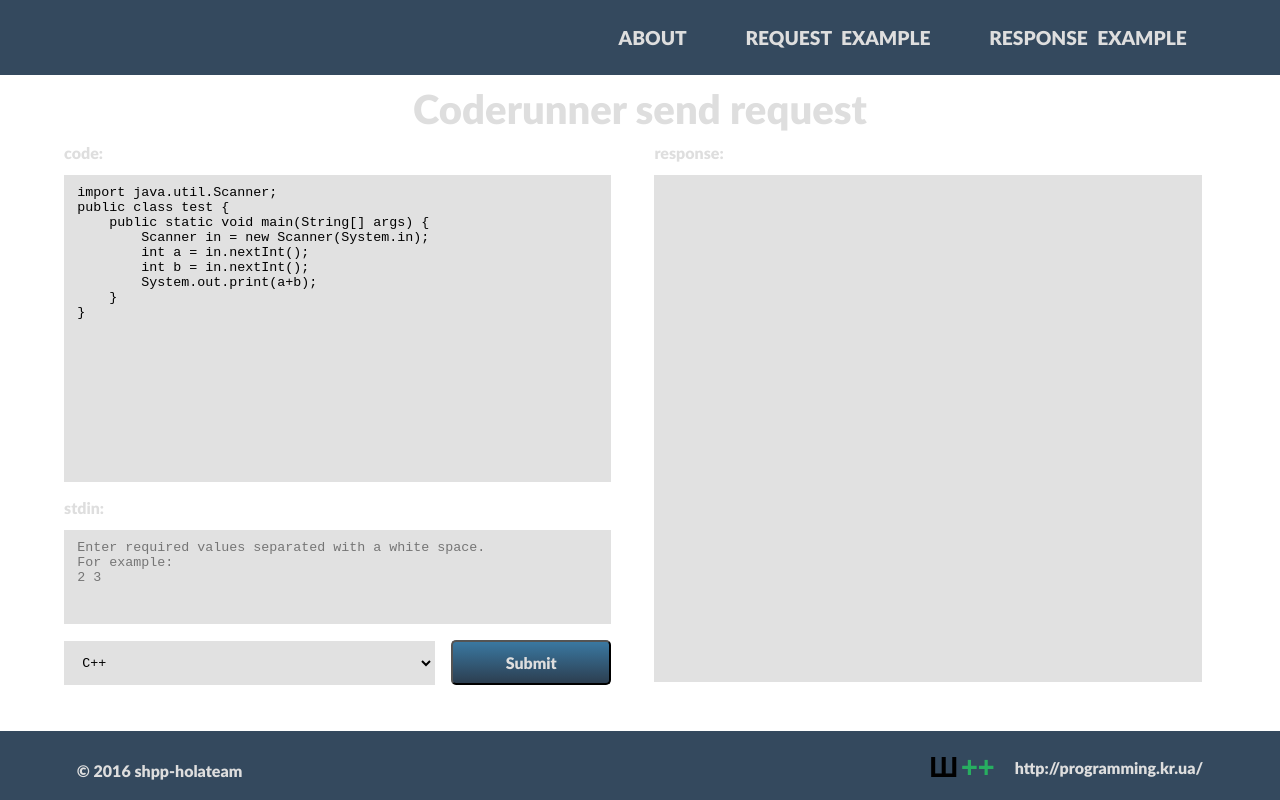
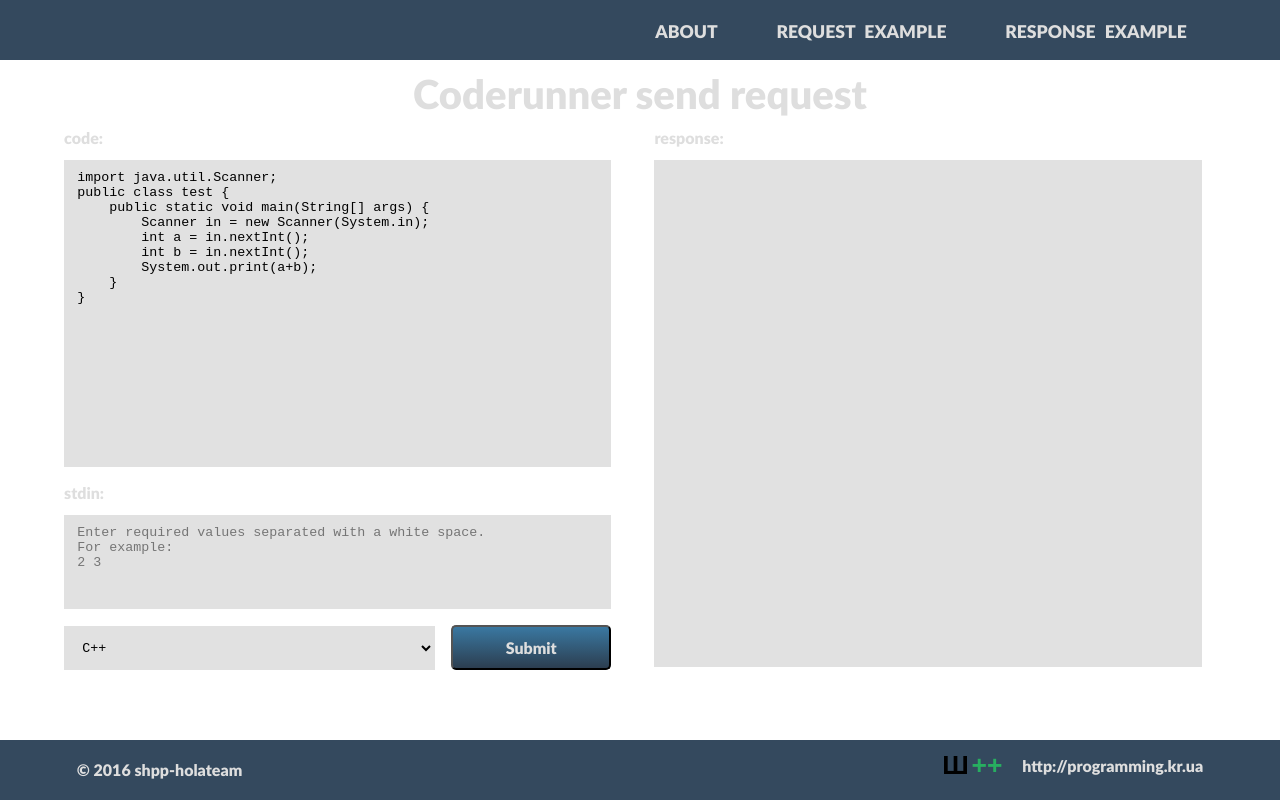
Before and after one commit to shpp-alyabihova/requestRouter, a website: page index.html in a window 1280 px wide. Drawn offline with Linux system fonts and the light colour scheme.

Commit message:
corrects header and footer height

```diff
--- a/index.html
+++ b/index.html
@@ -32,6 +32,8 @@
         header {
             background: #34495e;
             word-spacing: 5px;
+            height: 60px;
+            min-height: 3em;
         }
         .header-page{
             width: 87%;
@@ -39,7 +41,7 @@
         }
         .menu {
             float: right;
-            margin: 10px 0;
+            margin: 5px 0;
             position: relative;
         }
         .menu ul {
@@ -56,7 +58,7 @@
             text-decoration: none;
             text-transform: uppercase;
             color: #dedede;
-            font-size:1.2em;
+            font-size:1.1em;
             transition: all 0.2s ease-in-out;
 
         }
@@ -78,6 +80,8 @@
             width: 100%;
             position: absolute;
             bottom: 0;
+            height: 60px;
+            min-height: 2em;
         }
         .footer-page {
             width: 88%;
@@ -89,7 +93,6 @@
         }
         footer section {
             display: inline-block;
-            padding: 10px 0 0 0;
         }
         .contacts {
             float: right;
@@ -276,7 +279,7 @@ For example:
                         <span class="plus">++</span>
                         </div>
                         <div class="flexible">
-                            <span class="site">http://programming.kr.ua/</span>
+                            <span class="site">http://programming.kr.ua</span>
                         </div>
                     </a>
                 </div>
```
